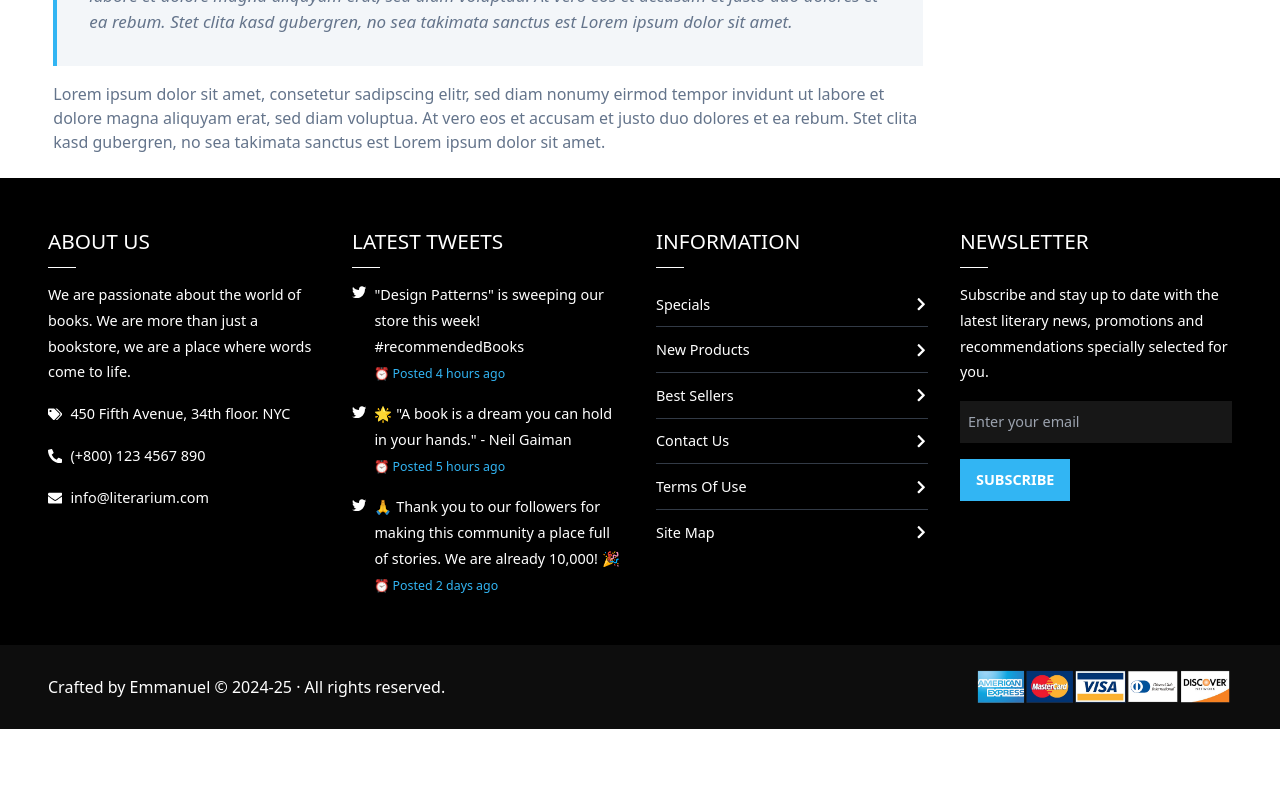
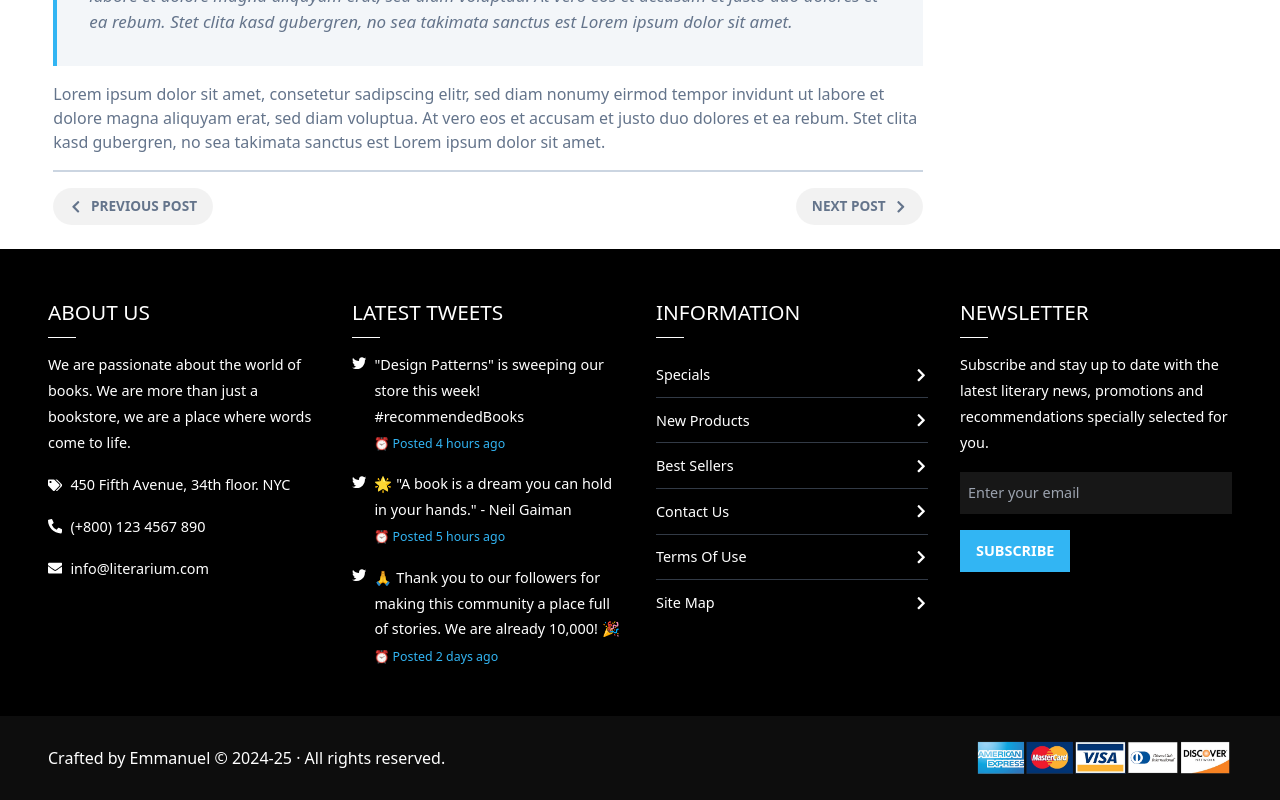
Before and after one commit to emmanuel-cruz-dev/literarium, a React (Vite) app: page /blog in a window 1280 px wide. Shown: the part 1709-2509 px from the top of the page. Before the commit the page ends 2438 px from the top, so only its background shows below. Built offline with nearby package versions, Linux system fonts and the light colour scheme.

Commit message:
buttons en BlogContent nueva clase prev next btn

```diff
--- a/src/components/routes/blog/BlogContent.tsx
+++ b/src/components/routes/blog/BlogContent.tsx
@@ -1,4 +1,4 @@
-import { FaHeart } from "react-icons/fa";
+import { FaHeart, FaChevronLeft, FaChevronRight } from "react-icons/fa";
 import BlogImg1 from "../../../assets/images/blog-detail-img.jpg";
 import BlogUser1 from "../../../assets/images/blog-user1.jpg";
 
@@ -90,6 +90,17 @@ const BlogContent = () => {
               sanctus est Lorem ipsum dolor sit amet.
             </p>
           </div>
+          <hr className="border-b border-slate-300" />
+          <div className="flex justify-between items-center gap-4">
+            <button className="blog-content__btn">
+              <FaChevronLeft />
+              <span>Previous Post</span>
+            </button>
+            <button className="blog-content__btn">
+              <span>Next Post</span>
+              <FaChevronRight />
+            </button>
+          </div>
         </article>
         <aside className="lg:col-span-1 flex flex-col gap-4">
           <div className="flex flex-col gap-4">
--- a/src/styles/pages.css
+++ b/src/styles/pages.css
@@ -240,6 +240,24 @@
   border-left: 4px solid var(--accent-color);
 }
 
+.blog-content__btn {
+  background-color: rgba(0, 0, 0, 0.05);
+  display: flex;
+  align-items: center;
+  text-transform: uppercase;
+  font-size: 0.85em;
+  font-weight: 700;
+  gap: 0.5rem;
+  padding: 0.5rem 1rem;
+  border-radius: 5rem;
+  transition: background-color 0.3s ease-in-out, color 0.3s ease-in-out;
+}
+
+.blog-content__btn:hover {
+  background-color: var(--accent-color);
+  color: var(--white-color);
+}
+
 /***************************************
  *             Fin: Blog              *
  ***************************************/
```
